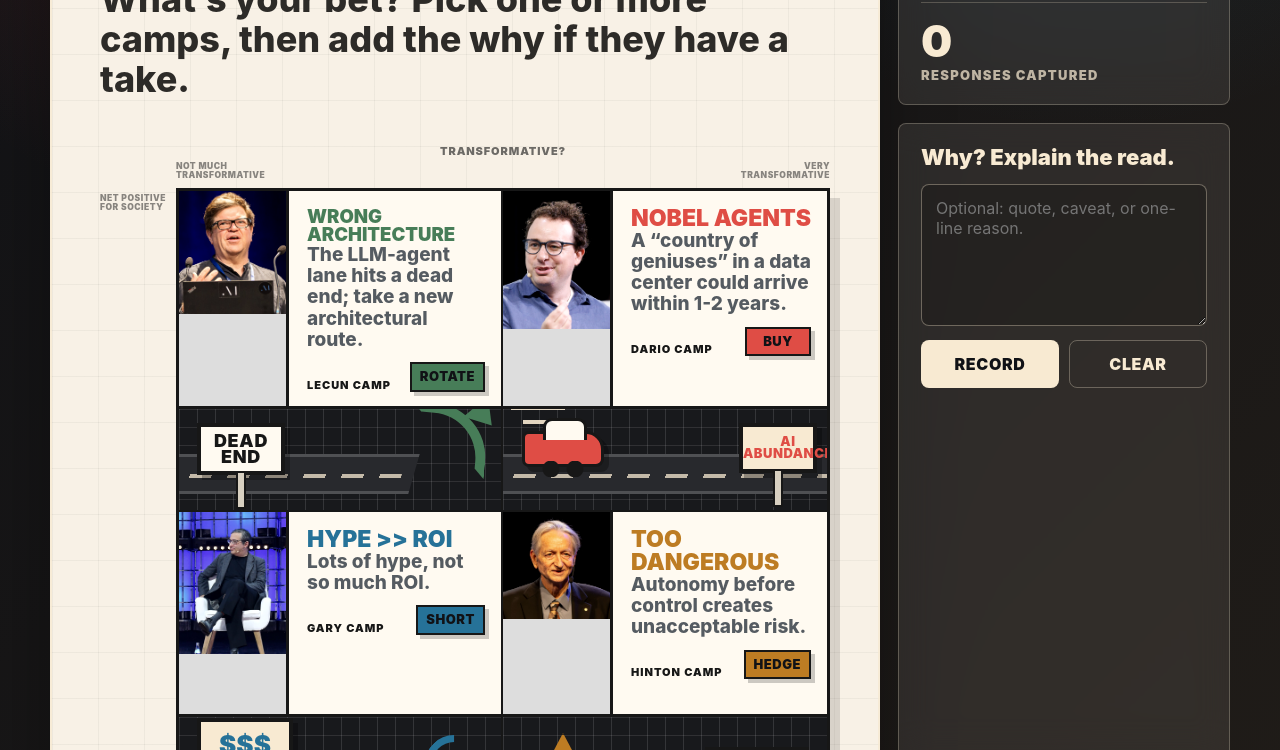
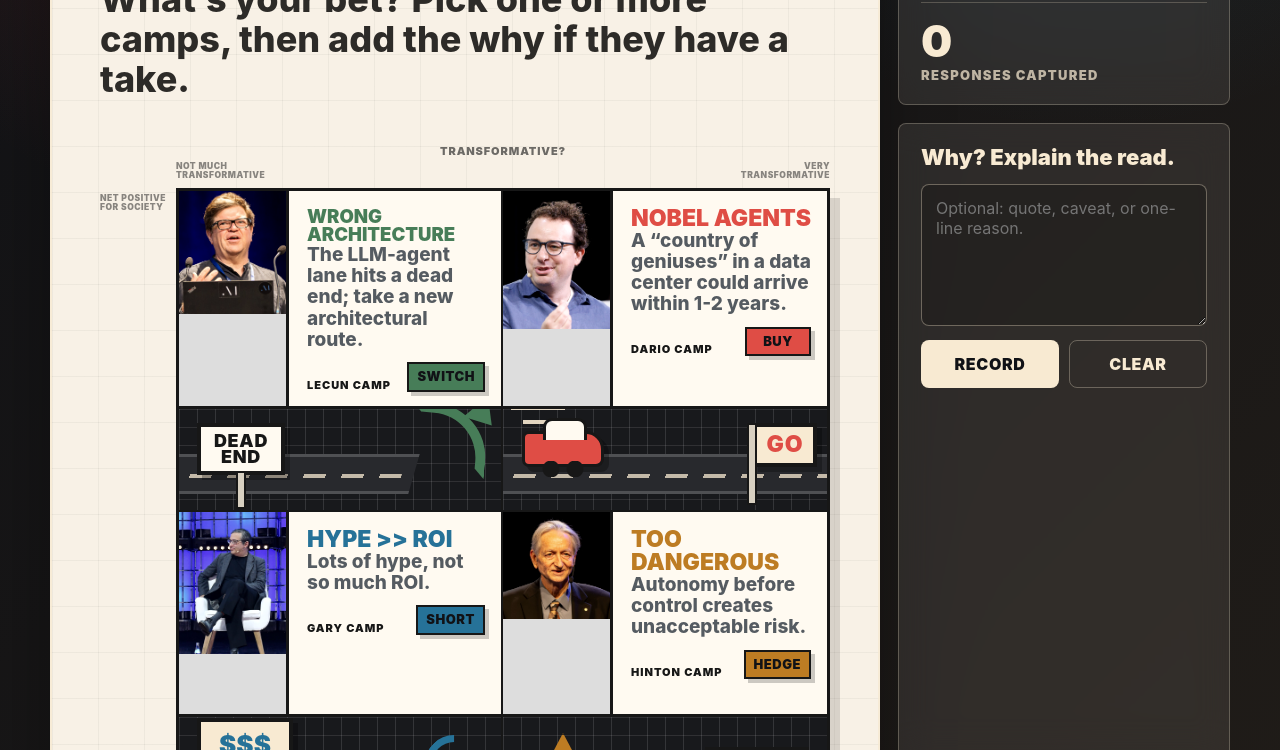
Before and after one commit to GirishLimaye123/websummit-vancouver-agent-pulse, a plain HTML site: page index.html in a window 1280 px wide. Shown: the part 350-1100 px from the top of the page. Drawn offline with Linux system fonts and the light colour scheme.

Commit message:
Clarify quadrant action labels

```diff
--- a/index.html
+++ b/index.html
@@ -507,15 +507,22 @@
       transform: rotate(28deg);
     }
 
-    .destination {
+    .go-flag {
       right: 10px;
       top: 14px;
-      width: 78px;
-      min-height: 50px;
+      width: 64px;
+      min-height: 44px;
       border: 4px solid var(--ink);
       background: #f8ead2;
-      font-size: 13px;
+      font-size: 23px;
       color: var(--red);
+    }
+
+    .go-flag::after {
+      left: -10px;
+      top: -4px;
+      height: 78px;
+      transform: none;
     }
 
     .danger-sign {
@@ -1028,7 +1035,7 @@
                   </span>
                   <span class="camp-meta">
                     <span class="camp-name">LeCun camp</span>
-                    <span class="market-action">Rotate</span>
+                    <span class="market-action">Switch</span>
                   </span>
                 </span>
                 <span class="camp-visual" aria-hidden="true">
@@ -1053,7 +1060,7 @@
                 <span class="camp-visual" aria-hidden="true">
                   <span class="speed-lines"></span>
                   <span class="vehicle"></span>
-                  <span class="sign destination">AI<br>Abundance</span>
+                  <span class="sign go-flag">Go</span>
                   <span class="road"></span>
                 </span>
               </button>
```
Also changed, not shown: README.md.
